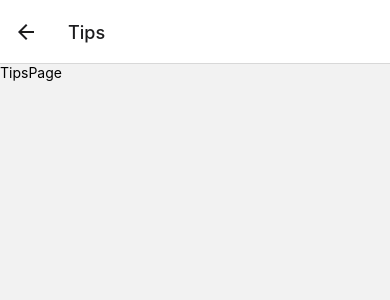
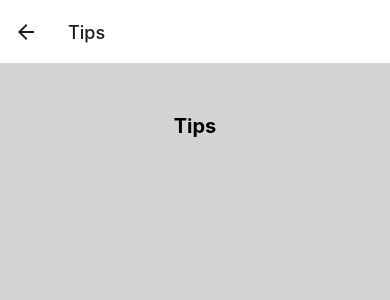
Before and after one commit to Bos8086/SocialSkillsProject, a React Native app: screen /TipsPage in a window 390 px wide. Shown: the top 300 px of the page. Built offline with nearby package versions, Linux system fonts and the light colour scheme.

Commit message:
Tips Screen created

```diff
--- a/screens/TipsPage.js
+++ b/screens/TipsPage.js
@@ -1,12 +1,57 @@
-import { View, Text } from 'react-native'
-import React from 'react'
+import { View, Text, StyleSheet } from "react-native";
+import React from "react";
 
-const TipsPage = ({navigate}) => {
+const TipsPage = ({ navigate }) => {
   return (
-    <View>
-      <Text>TipsPage</Text>
+    <View style={styles.mainView}>
+      <View style={styles.mainHeading}>
+        <Text style={styles.headingText}>Tips</Text>
+      </View>
     </View>
-  )
-}
+  );
+};
 
-export default TipsPage
+const styles = StyleSheet.create({
+  mainButton: {
+    backgroundColor: "black",
+    marginBottom: 10,
+    marginTop: 50,
+    padding: 5,
+    width: "60%",
+    height: 100,
+    alignItems: "center",
+    alignSelf: "center",
+    justifyContent: "center",
+  },
+  optionView: {
+    justifyContent: "center",
+    alignContent: "center",
+    alignItems: "center",
+    height: "60%",
+  },
+  buttonText: {
+    fontSize: 20,
+    color: "white",
+    //fontFamily:'sans-serif'
+  },
+  centerView: {
+    width: "100%",
+    height: "100%",
+  },
+  mainView: {
+    backgroundColor: "lightgrey",
+    width: "100%",
+    height: "100%",
+  },
+  mainHeading: {
+    justifyContent: "center",
+    alignItems: "center",
+    marginTop: 50,
+  },
+  headingText: {
+    fontSize: 20,
+    fontWeight: "bold",
+  },
+});
+
+export default TipsPage;
```
